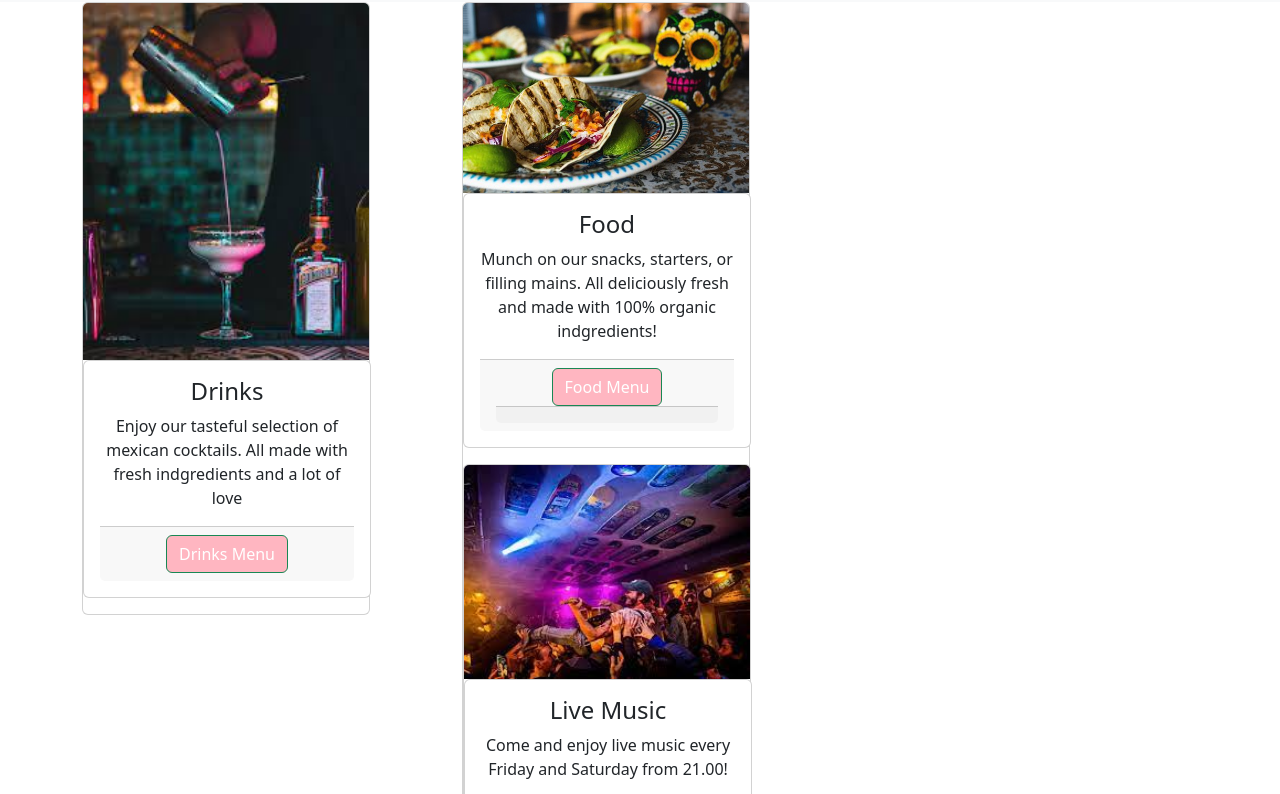
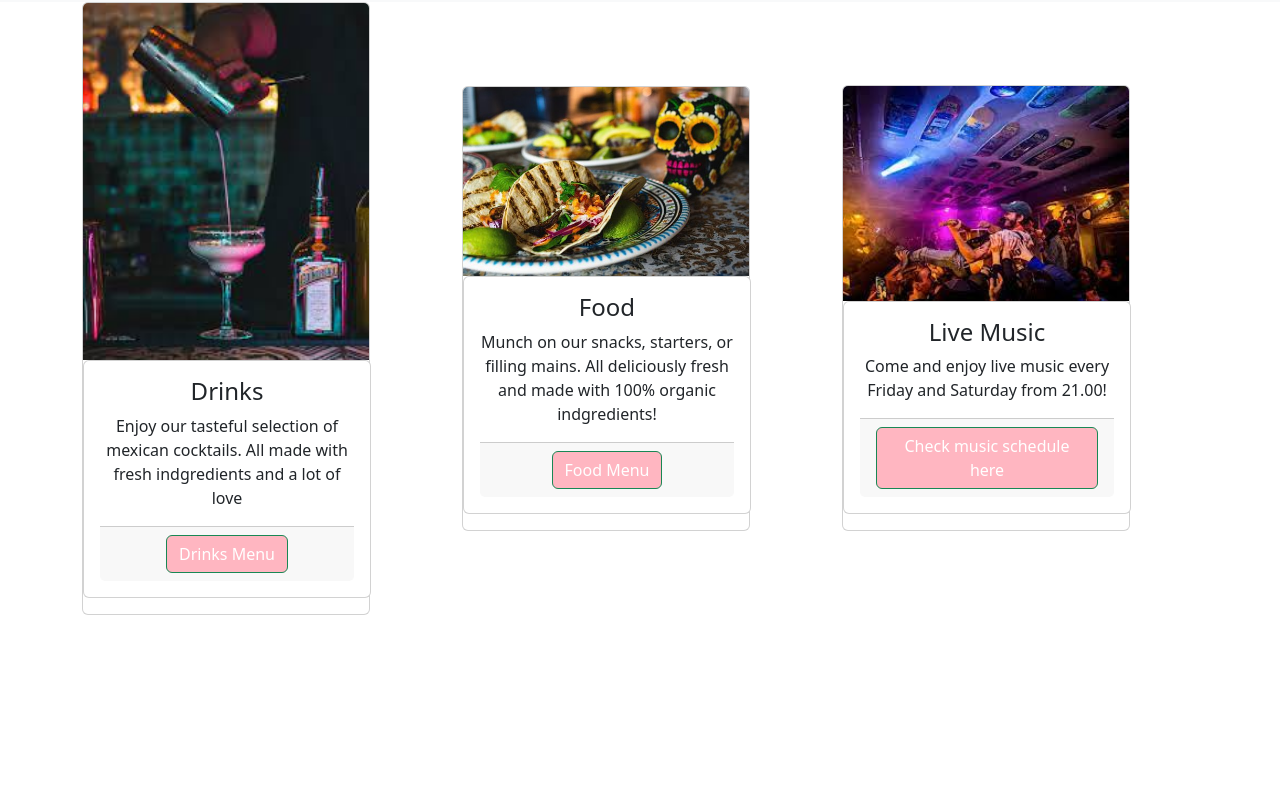
Before and after one commit to FilippaLackner/Bootstrap_assignment, a plain HTML site: page index.html in a window 1280 px wide. Shown: the part 94-888 px from the top of the page. After the commit the page ends 800 px from the top, so only its background shows below. Drawn offline with nearby package versions, Linux system fonts and the light colour scheme.

Commit message:
align-self added

```diff
--- a/index.html
+++ b/index.html
@@ -13,24 +13,23 @@
     <nav class="navbar navbar-expand-lg bg-body-tertiary">
         <div class="container-fluid">
           <a class="navbar-brand" href="#">
-            <img src="images/mexlogo.jpg" alt="mexlogo" width="70" height="70"
-          </a>
-          <button class="navbar-toggler" type="button" data-bs-toggle="collapse" data-bs-target="#navbarNavAltMarkup" aria-controls="navbarNavAltMarkup" aria-expanded="false" aria-label="Toggle navigation">
+            <img src="images/mexlogo.jpg" alt="mexlogo" width="70" height="70"></a>
+            <button class="navbar-toggler" type="button" data-bs-toggle="collapse" data-bs-target="#navbarNavAltMarkup" aria-controls="navbarNavAltMarkup" aria-expanded="false" aria-label="Toggle navigation">
             <span class="navbar-toggler-icon"></span>
-          </button>
+            </button>
           <div class="collapse navbar-collapse" id="navbarNavAltMarkup">
             <div class="navbar-nav">
               <a class="nav-link active" aria-current="page" href="#">Contact</a>
               <a class="nav-link" href="#">Drinks</a>
               <a class="nav-link" href="#">Food</a>
-              <a class="nav-link disabled">Disabled</a>
+
             </div>
           </div>
         </div>
       </nav>
     <div class="container">
         <div class="row">
-            <div class="col-4">
+            <div class="col">
                 <div class="card" style="width: 18rem;">
                     <img src="images/margarita.jpeg" class="card-img-top" alt="margarita">
                     <div class="card text-center mb-3" style="width: 18rem;">
@@ -44,8 +43,7 @@
                     </div>
                 </div>
             </div>
-
-            <div class="col-4">
+            <div class="col align-self-center">
                 <div class="card" style="width: 18rem;">
                     <img src="images/tacos.jpg" class="card-img-top" alt="tacos">
                     <div class="card text-center mb-3" style="width: 18rem;">
@@ -54,12 +52,12 @@
                             <p class="card-text"> Munch on our snacks, starters, or filling mains. All deliciously fresh and made with 100% organic indgredients!</p>
                             <div class="card-footer">
                                 <button type="button" class="btn btn-success" style="background-color:lightpink;">Food Menu</button>
-                            <div class="card-footer">
+                            </div>
                         </div>
                     </div>
                 </div>
             </div>
-            <div class="col-4">
+            <div class="col align-self-center">
                 <div class="card" style="width: 18rem;">
                     <img src="images/music.jpeg" class="card-img-top" alt="music">
                     <div class="card text-center mb-3" style="width: 18rem;">
@@ -75,19 +73,6 @@
             </div>
         </div>
     </div>
-</div>
-</div>
-
-
-
-
-
-
-
-
-
-
-
 <script src="https://cdn.jsdelivr.net/npm/bootstrap@5.3.0-alpha1/dist/js/bootstrap.bundle.min.js" integrity="sha384-w76AqPfDkMBDXo30jS1Sgez6pr3x5MlQ1ZAGC+nuZB+EYdgRZgiwxhTBTkF7CXvN" crossorigin="anonymous"></script>
 </body>
 </html>
```
